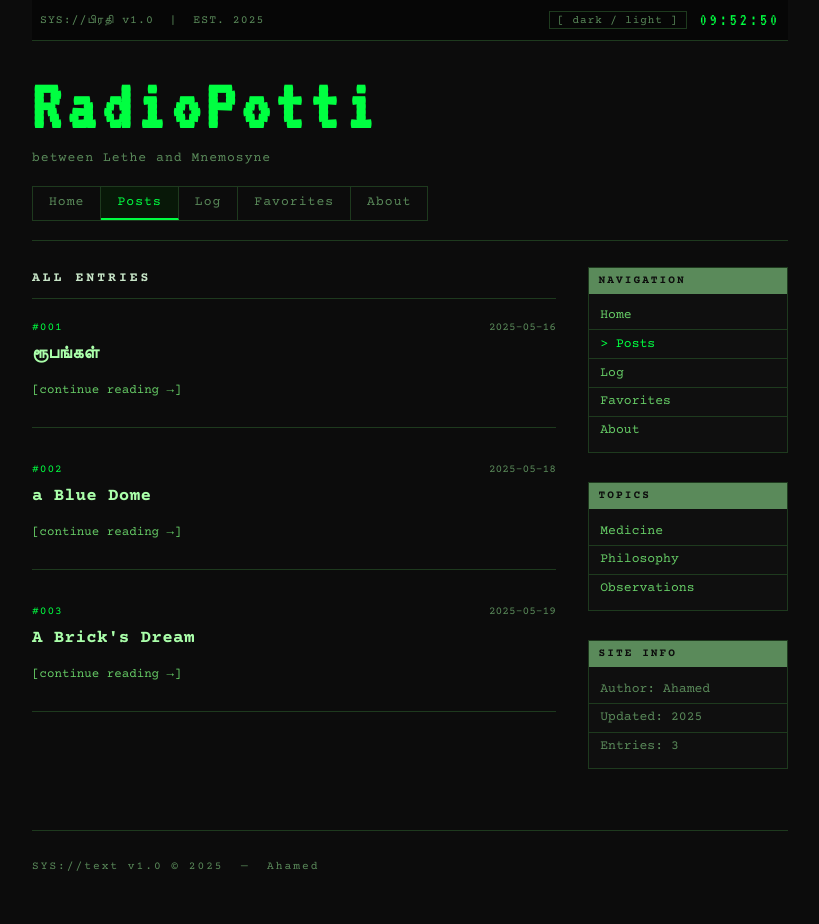
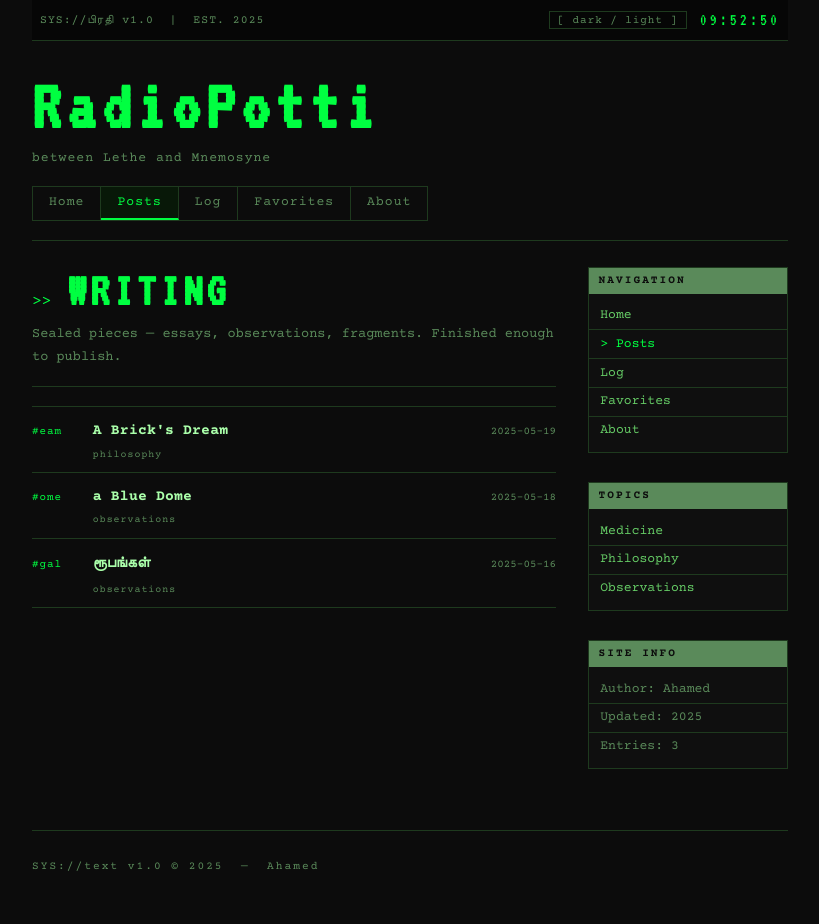
Before and after one commit to greatwhit3shark1969-lgtm/Myblog, a Jekyll site: the page built from blog.html, in a window 1280 px wide. Shown: the whole page, without its empty margins (230-1049 px from the left). Built offline with Jekyll 4.4.1, drawn with Linux system fonts in a browser that asks for light colours; some web fonts are replaced.

Commit message:
Update blog.html

```diff
--- a/blog.html
+++ b/blog.html
@@ -8,6 +11,63 @@
   <link href="https://fonts.googleapis.com/css2?family=Courier+Prime:ital,wght@0,400;0,700;1,400&family=VT323&family=Arima:wght@400;700&family=Catamaran:wght@400;700&display=swap" rel="stylesheet">
   <link rel="stylesheet" href="style.css">
   <script>(function(){const t=localStorage.getItem('rp-theme')||'dark';document.documentElement.setAttribute('data-theme',t);})();</script>
+  <style>
+    /* Tighter post list */
+    .entry-row {
+      display: grid;
+      grid-template-columns: 3rem 1fr auto;
+      align-items: baseline;
+      gap: 0 0.8rem;
+      padding: 0.55rem 0;
+      border-bottom: 1px solid var(--border);
+      text-decoration: none;
+      transition: background 0.1s;
+    }
+    .entry-row:hover {
+      background: var(--nav-hover-bg);
+    }
+    .entry-row:first-of-type {
+      border-top: 1px solid var(--border);
+    }
+    .entry-num {
+      font-size: 0.68rem;
+      color: var(--accent);
+      letter-spacing: 1px;
+      white-space: nowrap;
+    }
+    .entry-title {
+      font-size: 0.92rem;
+      color: var(--text-bright);
+      font-weight: 700;
+      letter-spacing: 0.2px;
+    }
+    .entry-title[lang="ta"] {
+      font-family: 'Catamaran', sans-serif;
+      font-size: 0.95rem;
+    }
+    .entry-date {
+      font-size: 0.68rem;
+      color: var(--text-dim);
+      white-space: nowrap;
+    }
+    .entry-tag {
+      font-size: 0.62rem;
+      color: var(--text-dim);
+      letter-spacing: 1px;
+      margin-top: 0.1rem;
+    }
+    .entry-inner {
+      min-width: 0;
+    }
+    @media (max-width: 600px) {
+      .entry-row {
+        grid-template-columns: 2.5rem 1fr;
+      }
+      .entry-date {
+        display: none;
+      }
+    }
+  </style>
 </head>
 <body>
   <div class="page-wrapper">
@@ -20,7 +80,7 @@
       </span>
     </div>
 
-  <header>
+    <header>
       <div class="site-identity">
         <h1 class="blog-title">RadioPotti<span class="blink">_</span></h1>
         <p class="blog-tagline">between Lethe and Mnemosyne</p>
@@ -37,43 +97,28 @@
 
     <main class="site-main">
       <div class="col-main">
-        <section class="posts-section">
-          <h2 class="section-label">All Entries</h2>
-          <div class="h-rule-thin"></div>
 
-          <article class="post-card">
-            <div class="post-meta">
-              <span class="post-id">#001</span>
-              <span class="post-date">2025-05-16</span>
-            </div>
-            <h3><a href="post-001.html">ரூபங்கள்</a></h3>
-            <a href="post-001.html" class="read-more">[continue reading &rarr;]</a>
-          </article>
+        <div class="topic-header">
+          <span class="prompt">&gt;&gt;</span>
+          <h2 class="topic-title">WRITING</h2>
+        </div>
+        <p class="topic-desc">Sealed pieces — essays, observations, fragments. Finished enough to publish.</p>
+        <div class="h-rule-thin"></div>
 
-          <article class="post-card">
-            <div class="post-meta">
-              <span class="post-id">#002</span>
-              <span class="post-date">2025-05-18</span>
-            </div>
-            <h3><a href="post-002.html">a Blue Dome</a></h3>
-            <a href="post-002.html" class="read-more">[continue reading &rarr;]</a>
-          </article>
+        {% assign sorted_posts = site.posts | sort: 'date' | reverse %}
+        {% for post in sorted_posts %}
+        <a class="entry-row" href="{{ post.url }}">
+          <span class="entry-num">#{{ post.id | default: forloop.index | prepend: '00' | slice: -3, 3 }}</span>
+          <span class="entry-inner">
+            <span class="entry-title" {% if post.lang %}lang="{{ post.lang }}"{% endif %}>{{ post.title }}</span>
+            {% if post.tags %}
+            <div class="entry-tag">{{ post.tags | join: ', ' }}</div>
+            {% endif %}
+          </span>
+          <span class="entry-date">{{ post.date | date: "%Y-%m-%d" }}</span>
+        </a>
+        {% endfor %}
 
-          <article class="post-card">
-            <div class="post-meta">
-              <span class="post-id">#003</span>
-              <span class="post-date">2025-05-19</span>
-            </div>
-            <h3><a href="post-003.html">A Brick&#39;s Dream</a></h3>
-            <a href="post-003.html" class="read-more">[continue reading &rarr;]</a>
-          </article>
-
-          <!-- HOW TO ADD A NEW POST:
-               1. Copy one post-card block above
-               2. Update number, date, title, href
-               3. Create the post HTML file
-               4. git add . && git commit -m "new post" && git push -->
-        </section>
       </div>
 
       <aside class="col-sidebar">
@@ -100,7 +145,7 @@
           <ul class="plain-list">
             <li>Author: Ahamed</li>
             <li>Updated: 2025</li>
-            <li>Entries: <span id="entry-count">3</span></li>
+            <li>Entries: {{ site.posts | size }}</li>
           </ul>
         </div>
       </aside>
```
Also changed, not shown: other parts of blog.html (+3 -4 lines).
